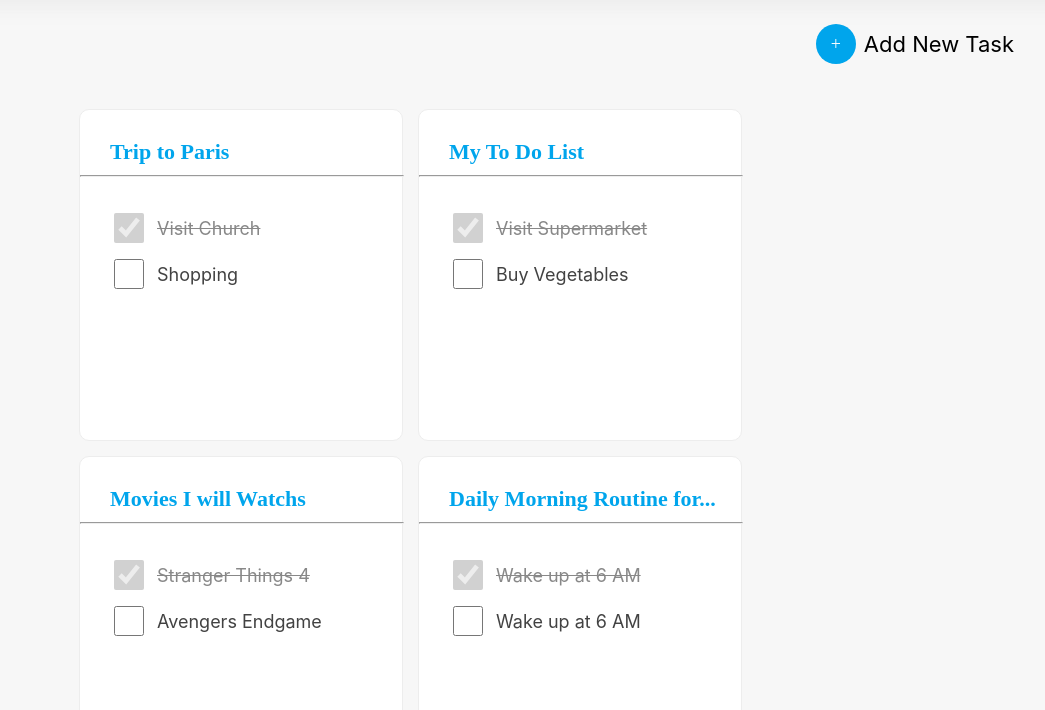
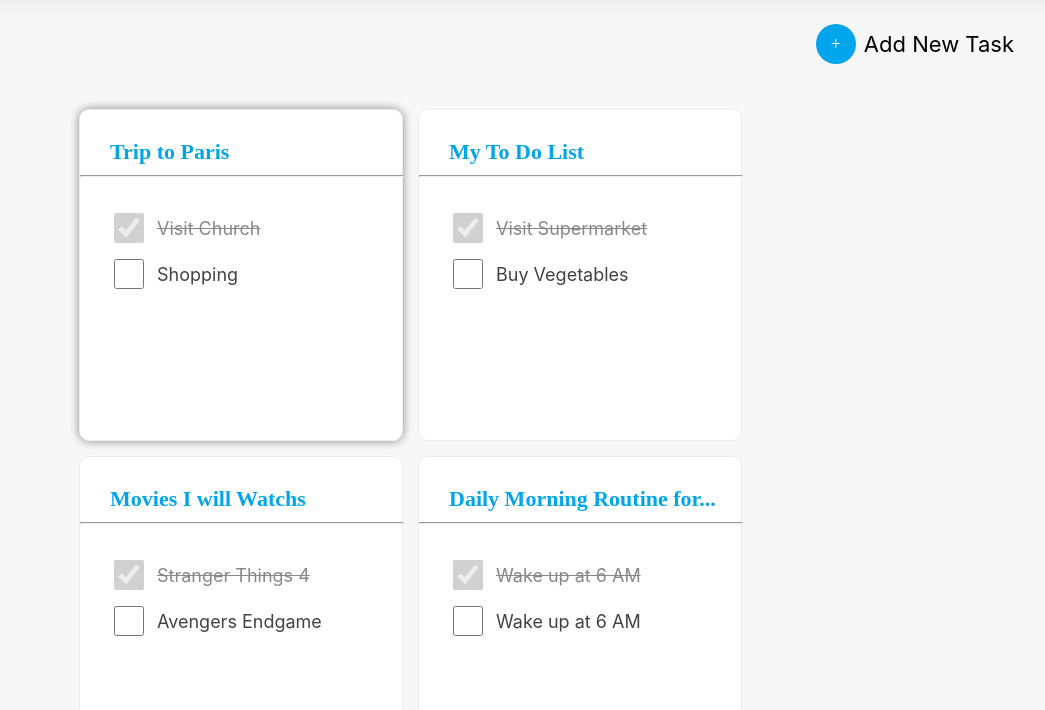
Before and after one commit to vipul353/css-project2, a plain HTML site: page index.html in a window 1280 px wide. In both pictures the pointer is over the element 347 px from the left and 365 px from the top of the page. Shown: the part 90-800 px from the top of the page, without its empty margins (106-1151 px from the left). Drawn offline with Linux system fonts and the light colour scheme.

Commit message:
small change

```diff
--- a/secound-page/style.css
+++ b/secound-page/style.css
@@ -88,6 +88,10 @@ a {
   /* margin: 10px 10px; */
   margin-top: 1.5rem;
   margin-left: 1.5rem;
+}
+
+.card:hover {
+  box-shadow: 0px 0px 10px #888888;
 }
 
 h4 {
--- a/style.css
+++ b/style.css
@@ -77,6 +77,10 @@ a {
   /* margin: 10px 10px; */
   margin-top: 1.5rem;
   margin-left: 1.5rem;
+}
+
+.card:hover {
+  box-shadow: 0px 0px 10px #888888;
 }
 
 h4 {
```
